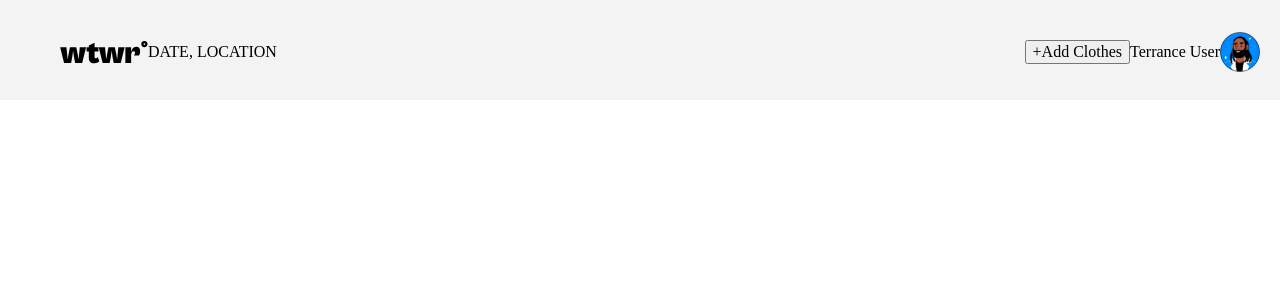
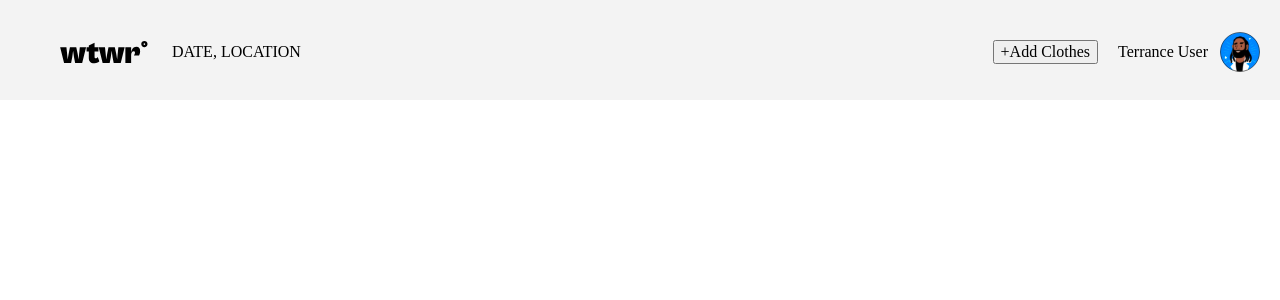
Before and after one commit to mattcontest/se_project_react, a React (Vite) app: page / in a window 1280 px wide. Shown: the top 300 px of the page. Built offline with nearby package versions, Linux system fonts and the light colour scheme.

Commit message:
Implemented header

```diff
--- a/src/components/Header/Header.css
+++ b/src/components/Header/Header.css
@@ -11,13 +11,20 @@
 }
 .header__username {
   margin: 0;
+  /* margin-right: 12px; */
+}
+
+.header__logo {
+  margin-right: 24px;
 }
 
 .header__add-clothes {
   margin-left: auto;
+  margin-right: 20px;
 }
 
 .header__user-container {
   display: flex;
   align-items: center;
+  gap: 12px;
 }
```
